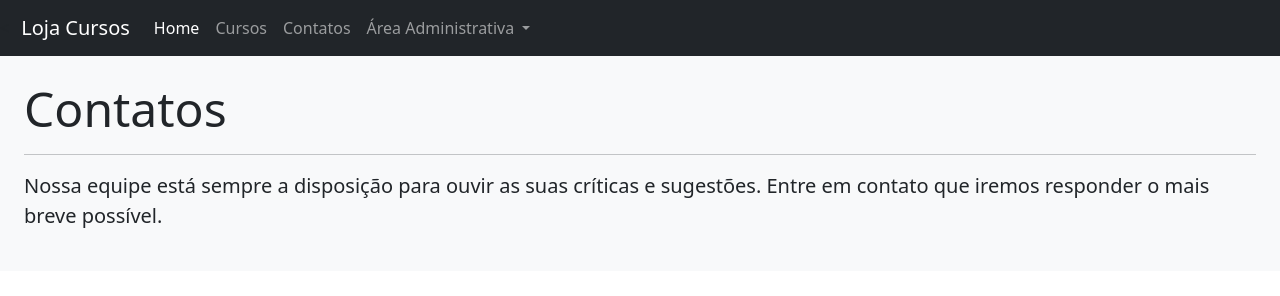
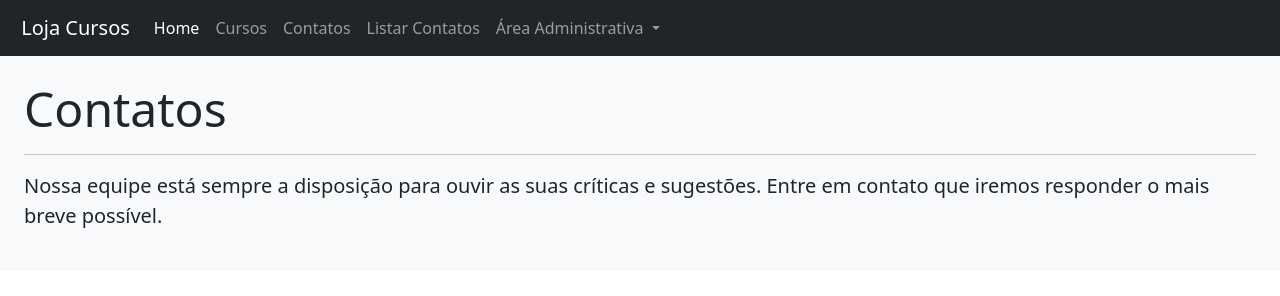
Before and after one commit to Martarelli/FATEC_Programacao_WEB, a PHP site: page /contatos.php in a window 1280 px wide. Shown: the top 296 px of the page. Run offline with PHP 8.4, Linux system fonts and the light colour scheme.

Commit message:
adicionado link para listagem

```diff
--- a/Aulas/AulaContatos/header_inc.php
+++ b/Aulas/AulaContatos/header_inc.php
@@ -27,6 +27,9 @@
           <li class="nav-item">
             <a class="nav-link" href="contatos.php">Contatos</a>
           </li>
+          <li class="nav-item">
+            <a class="nav-link" href="contatos_list.php">Listar Contatos</a>
+          </li>
           <li class="nav-item dropdown">
             <a class="nav-link dropdown-toggle" href="#" role="button" data-bs-toggle="dropdown">
               Área Administrativa
```
